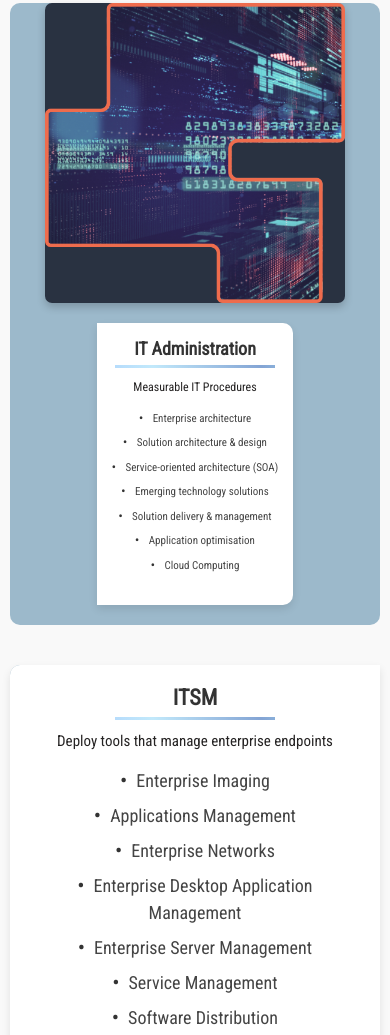
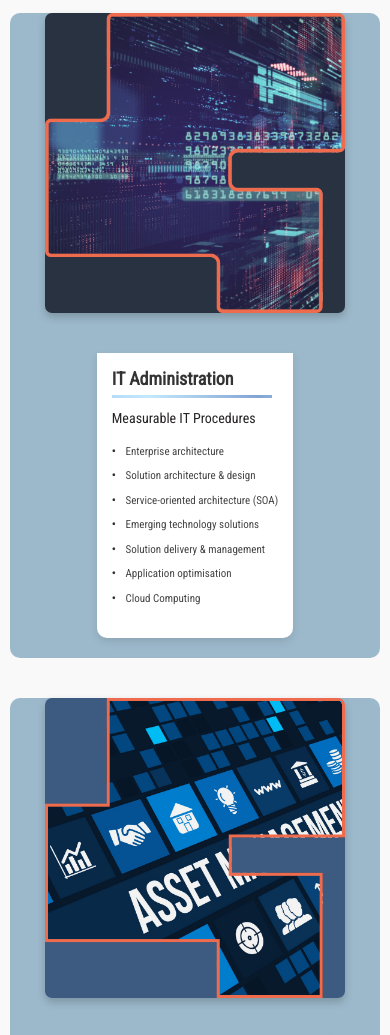
Before and after one commit to gocamiot/iccs, a plain HTML site: page index.html in a window 390 px wide. Shown: the part 4687-5722 px from the top of the page. Drawn offline with nearby package versions, Linux system fonts and the light colour scheme.

Commit message:
padding for mobile

```diff
--- a/index.html
+++ b/index.html
@@ -750,7 +750,7 @@
 <style>
 
     html {
-        overflow-x: hidden;
+        overflow-x: hidden !important;
         scroll-behavior: smooth;
     }
 
@@ -893,32 +893,38 @@
 }
 
 @media (max-width: 768px) {
-    .title {
-        font-size: 24px;
-    }
-
-    .subtitle {
-        font-size: 12px;
-    }
-
-    .text h2 {
-        font-size: 20px;
-    }
-
-    .text p, .text ul li {
-        font-size: 12px;
-    }
-
-    .text p, .text ul li {
-        font-size: 12px;
-    }
-
+    .section {
+        flex-direction: column;
+        text-align: center;
+    }
+
+    .image {
+        order: -1;
+    }
+
+    .text, .text-rev {
+        text-align: left;
+        padding: 15px;
+        margin: 20px;
+        border-bottom-right-radius: 10px;
+        border-bottom-left-radius: 10px;
+        border-top-left-radius: 0;
+        border-top-right-radius: 0;
+    }
+
+    .text h2, .text-rev h2 {
+        font-size: 18px;
+    }
+
+    .text p, .text ul li, .text-rev p, .text-rev ul li {
+        font-size: 14px;
+    }
 }
 
 @media (max-width: 480px) {
     .container {
         padding: 10px;
-    }
+    }w
 
     .title {
         font-size: 20px;
```
